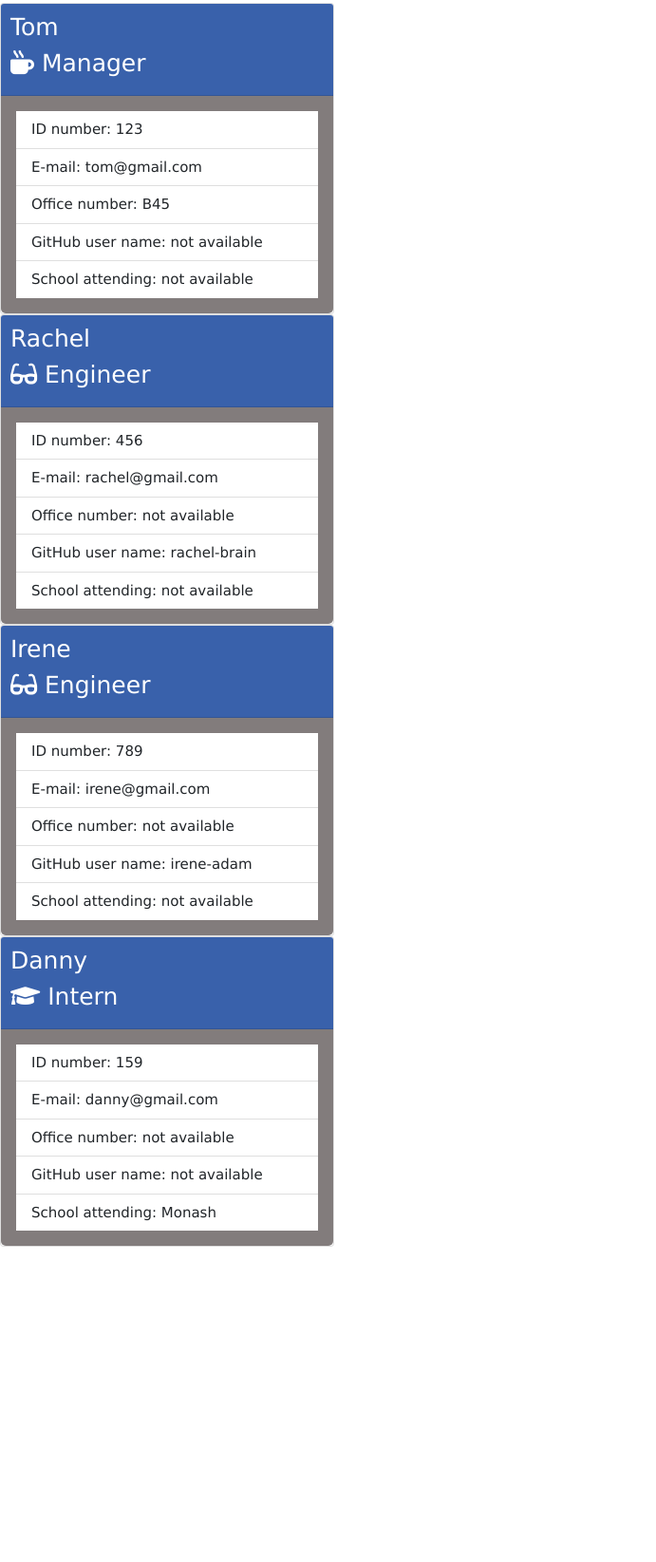
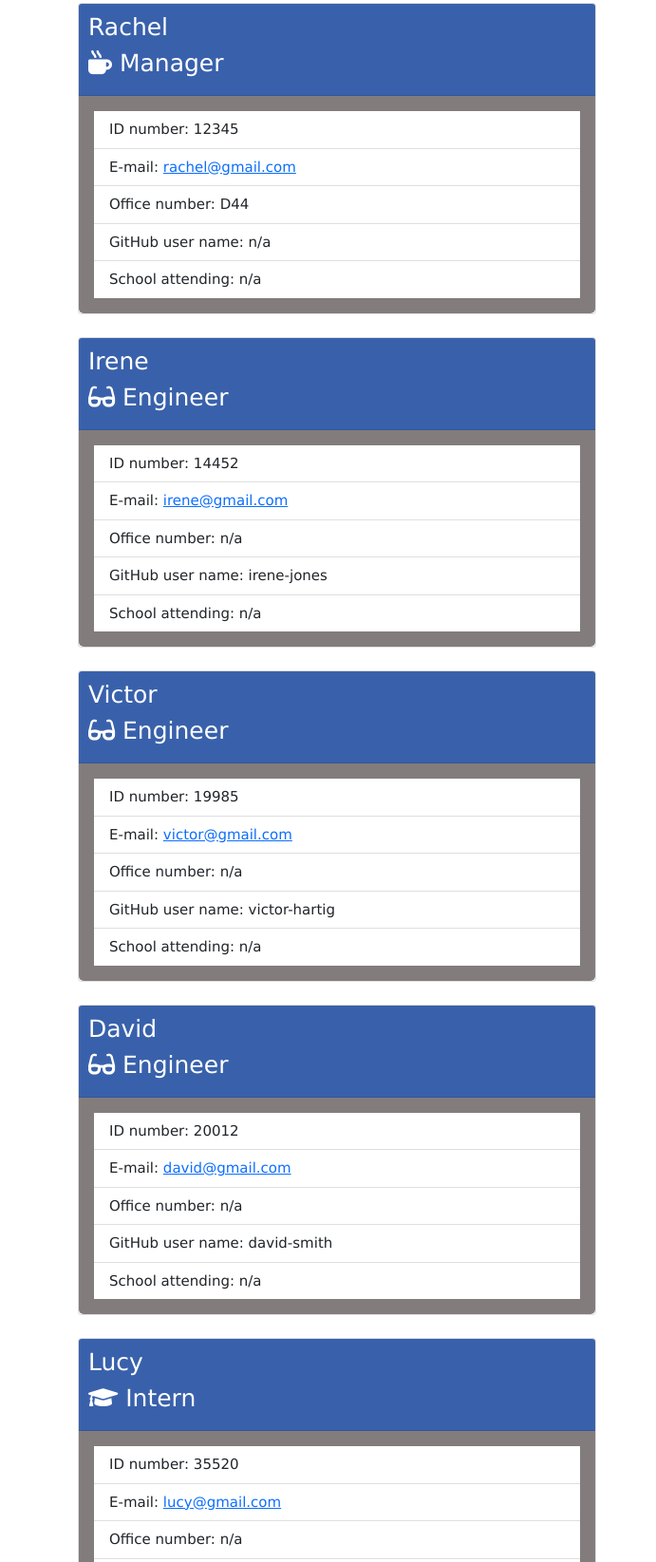
Before and after one commit to rachel-brain/team-profile-generator, a website: page index.html in a window 1280 px wide. Shown: the part 155-1800 px from the top of the page at 95% size, without its empty margins (0-691 px from the left). Before the commit the page ends 1468 px from the top, so only its background shows below. Drawn offline with nearby package versions, Linux system fonts and the light colour scheme.

```diff
--- a/develop/lib/Engineer.js
+++ b/develop/lib/Engineer.js
@@ -7,8 +7,6 @@
 class Engineer extends Employee {
     constructor(name, id, email, github) {
 
-        // if one of the items is undefined throw an error - COMPLETE THIS FOR EACH TEAM MEMBER
-
         // Define "super" in order for the "extension" to work
         super(name, id, email);
 
@@ -16,6 +14,9 @@
     }
 
     getGithub() {
+        if (typeof github !== "string") {
+            throw new Error("Expected parameter 'github' to be a non-empty string");
+        }
         return this.github;
     }
 
--- a/develop/lib/Intern.js
+++ b/develop/lib/Intern.js
@@ -7,8 +7,6 @@
 class Intern extends Employee {
     constructor(name, id, email, school) {
 
-        // if one of the items is undefined throw an error - COMPLETE THIS FOR EACH TEAM MEMBER
-
         // Define "super" in order for the "extension" to work
         super(name, id, email);
 
@@ -16,6 +14,9 @@
     }
 
     getSchool() {
+        if (typeof school !== "string") {
+            throw new Error("Expected parameter 'school' to be a non-empty string");
+        }
         return this.school;
     }
 
--- a/develop/lib/Manager.js
+++ b/develop/lib/Manager.js
@@ -7,8 +7,6 @@
 class Manager extends Employee {
     constructor(name, id, email, office) {
 
-        // if one of the items is undefined throw an error - COMPLETE THIS FOR EACH TEAM MEMBER
-
         // Define "super" in order for the "extension" to work
         super(name, id, email);
 
@@ -16,6 +14,9 @@
     }
 
     getOffice() {
+        if (typeof office !== "string") {
+            throw new Error("Expected parameter 'office' to be a non-empty string");
+        }
         return this.office;
     }
 
--- a/index.html
+++ b/index.html
@@ -1,12 +1,10 @@
 <!DOCTYPE html>
     <html lang="en">
-
     <head>
       <meta charset="UTF-8">
       <meta http-equiv="X-UA-Compatible" content="ie=edge">
       <title>Team Profile</title>
-    <link href="https://cdn.jsdelivr.net/npm/bootstrap@5.0.2/dist/css/bootstrap.min.css" rel="stylesheet"
-        integrity="sha384-EVSTQN3/azprG1Anm3QDgpJLIm9Nao0Yz1ztcQTwFspd3yD65VohhpuuCOmLASjC" crossorigin="anonymous">
+      <link href="https://cdn.jsdelivr.net/npm/bootstrap@5.0.2/dist/css/bootstrap.min.css" rel="stylesheet" integrity="sha384-EVSTQN3/azprG1Anm3QDgpJLIm9Nao0Yz1ztcQTwFspd3yD65VohhpuuCOmLASjC" crossorigin="anonymous">
       <link rel="stylesheet" href="https://use.fontawesome.com/releases/v5.8.1/css/all.css"
         integrity="sha384-50oBUHEmvpQ+1lW4y57PTFmhCaXp0ML5d60M1M7uH2+nqUivzIebhndOJK28anvf" crossorigin="anonymous" />
       <link rel="stylesheet" href="./develop/dist/style.css">
@@ -14,39 +12,32 @@
 
     <body>
     <h1>My Team</h1>
-    <div class="card" style="width: 22rem;">
+        <div class="container">
+            <div class="row">
+            <div class="col-lg-6 mb-4">
+            <div class="card">
             <div class="card-header">
-            <h2 class="card-title">Tom</h2>
+                <h2 class="card-title">Rachel</h2>
                 <h2 class="card-title"><i class="icon fas fa-mug-hot"></i>
             Manager</h2>
             </div>
             <div class="card-body">
             <ul class="list-group list-group-flush">
-                <li class="list-group-item">ID number: 123</li>
-                <li class="list-group-item">E-mail: tom@gmail.com</li>
-                <li class="list-group-item">Office number: B45</li>
-                <li class="list-group-item">GitHub user name: not available</li>
-                <li class="list-group-item">School attending: not available</li>
+                <li class="list-group-item">ID number: 12345</li>
+                <li class="list-group-item">E-mail: <a href="mailto:rachel@gmail.com">rachel@gmail.com</a></li>
+                <li class="list-group-item">Office number: D44</li>
+                <li class="list-group-item">GitHub user name: n/a</li>
+                <li class="list-group-item">School attending: n/a</li>
             </ul>
             </div>
             </div>
-    <div class="card" style="width: 22rem;">
-        <div class="card-header">
-            <h2 class="card-title">Rachel</h2>
-            <h2 class="card-title"><i class="icon fas fa-glasses"></i>
-                Engineer</h2>
-        </div>
-        <div class="card-body">
-            <ul class="list-group list-group-flush">
-                <li class="list-group-item">ID number: 456</li>
-                <li class="list-group-item">E-mail: rachel@gmail.com</li>
-                <li class="list-group-item">Office number: not available</li>
-                <li class="list-group-item">GitHub user name: rachel-brain</li>
-                <li class="list-group-item">School attending: not available</li>
-            </ul>
             </div>
             </div>
-    <div class="card" style="width: 22rem;">
+            </div>
+            <div class="container">
+            <div class="row">
+            <div class="col-lg-6 mb-4">
+            <div class="card">
             <div class="card-header">
                 <h2 class="card-title">Irene</h2>
                 <h2 class="card-title"><i class="icon fas fa-glasses"></i>
@@ -54,32 +45,84 @@
             </div>
             <div class="card-body">
             <ul class="list-group list-group-flush">
-                <li class="list-group-item">ID number: 789</li>
-                <li class="list-group-item">E-mail: irene@gmail.com</li>
-                <li class="list-group-item">Office number: not available</li>
-                <li class="list-group-item">GitHub user name: irene-adam</li>
-                <li class="list-group-item">School attending: not available</li>
+                <li class="list-group-item">ID number: 14452</li>
+                <li class="list-group-item">E-mail: <a href="mailto:irene@gmail.com">irene@gmail.com</a></li>
+                <li class="list-group-item">Office number: n/a</li>
+                <li class="list-group-item">GitHub user name: irene-jones</li>
+                <li class="list-group-item">School attending: n/a</li>
             </ul>
             </div>
             </div>
-    <div class="card" style="width: 22rem;">
+            </div>
+            </div>
+            </div>
+            <div class="container">
+            <div class="row">
+            <div class="col-lg-6 mb-4">
+            <div class="card">
             <div class="card-header">
-            <h2 class="card-title">Danny</h2>
+                <h2 class="card-title">Victor</h2>
+                <h2 class="card-title"><i class="icon fas fa-glasses"></i>
+            Engineer</h2>
+            </div>
+            <div class="card-body">
+            <ul class="list-group list-group-flush">
+                <li class="list-group-item">ID number: 19985</li>
+                <li class="list-group-item">E-mail: <a href="mailto:victor@gmail.com">victor@gmail.com</a></li>
+                <li class="list-group-item">Office number: n/a</li>
+                <li class="list-group-item">GitHub user name: victor-hartig</li>
+                <li class="list-group-item">School attending: n/a</li>
+            </ul>
+            </div>
+            </div>
+            </div>
+            </div>
+            </div>
+            <div class="container">
+            <div class="row">
+            <div class="col-lg-6 mb-4">
+            <div class="card">
+            <div class="card-header">
+                <h2 class="card-title">David</h2>
+                <h2 class="card-title"><i class="icon fas fa-glasses"></i>
+            Engineer</h2>
+            </div>
+            <div class="card-body">
+            <ul class="list-group list-group-flush">
+                <li class="list-group-item">ID number: 20012</li>
+                <li class="list-group-item">E-mail: <a href="mailto:david@gmail.com">david@gmail.com</a></li>
+                <li class="list-group-item">Office number: n/a</li>
+                <li class="list-group-item">GitHub user name: david-smith</li>
+                <li class="list-group-item">School attending: n/a</li>
+            </ul>
+            </div>
+            </div>
+            </div>
+            </div>
+            </div>
+            <div class="container">
+            <div class="row">
+            <div class="col-lg-6 mb-4">
+            <div class="card">
+            <div class="card-header">
+                <h2 class="card-title">Lucy</h2>
                 <h2 class="card-title"><i class="icon fas fa-graduation-cap"></i>
             Intern</h2>
             </div>
             <div class="card-body">
             <ul class="list-group list-group-flush">
-                <li class="list-group-item">ID number: 159</li>
-                <li class="list-group-item">E-mail: danny@gmail.com</li>
-                <li class="list-group-item">Office number: not available</li>
-                <li class="list-group-item">GitHub user name: not available</li>
-                <li class="list-group-item">School attending: Monash</li>
+                <li class="list-group-item">ID number: 35520</li>
+                <li class="list-group-item">E-mail: <a href="mailto:lucy@gmail.com">lucy@gmail.com</a></li>
+                <li class="list-group-item">Office number: n/a</li>
+                <li class="list-group-item">GitHub user name: n/a</li>
+                <li class="list-group-item">School attending: Monash Uni</li>
             </ul>
+            </div>
+            </div>
+            </div>
             </div>
             </div>
 
 
     </body>
-
     </html>
--- a/index.js
+++ b/index.js
@@ -83,13 +83,12 @@
     console.log(employees);
 
     fs.writeFile(fileName, htmlPageContent, (err) => {
-        err ? console.log(err) : console.log('Successfully created HTML')
+        err ? console.log(err) : console.log('Successfully created HTML webpage')
     });
 };
 
 // Create a function to initialize app
 function init() {
-    // inquirer.prompt(questions.employee)
     inquirer.prompt(questions)
         .then((answers) => {
             // Create each employee object depending on role & push to the employees array
```
Also changed, not shown: develop/__test__/Employee.test.js (+27 -0 lines), develop/__test__/Engineer.test.js (+5 -2 lines), develop/__test__/Intern.test.js (+5 -2 lines), develop/__test__/Manager.test.js (+5 -2 lines), develop/lib/Employee.js (+9 -0 lines), README.md, develop/dist/generateHtml.js, develop/dist/style.css. Lines whose indentation alone changed are shown as unchanged.
